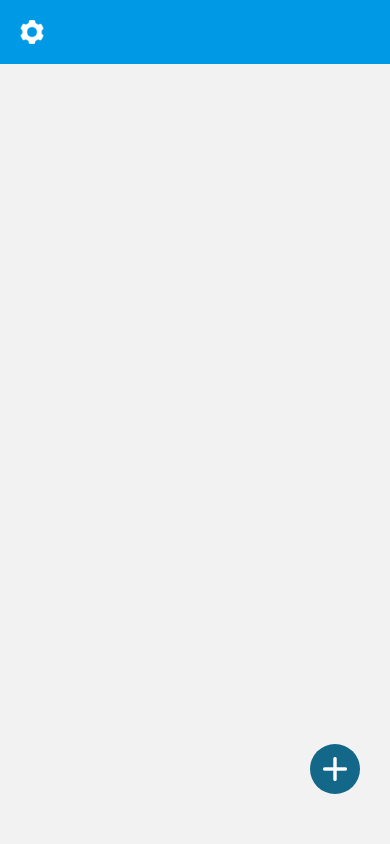
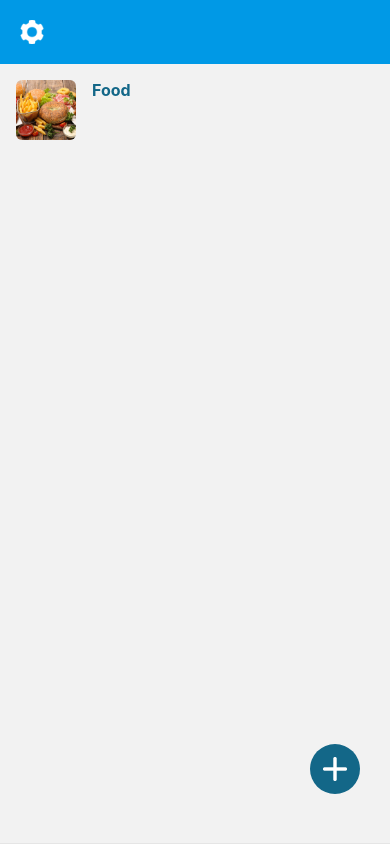
Before and after one commit to httpsGabrielle/nadaGostoso, a React Native app: screen /Recipes in a window 390 px wide. Built offline with nearby package versions, Linux system fonts and the light colour scheme.

Commit message:
first commit

```diff
--- a/src/pages/Recipes.jsx
+++ b/src/pages/Recipes.jsx
@@ -9,8 +9,11 @@ export default function Recipes() {
         <View style={styles.body}>
             <Header/>
             <View style={styles.container}>
-                <View>
-
+                <View style={styles.containerfood}>
+                    <Image style={styles.img} source={require('../../assets/food.jpg')}/>
+                    <View>
+                        <Text style={styles.title}>Food</Text>
+                    </View>
                 </View>
                 <TouchableOpacity style={styles.btn}>
                     <Image style={styles.icons} source={require('../../assets/plus.png')}/>
@@ -26,10 +29,7 @@ const styles = StyleSheet.create({
         height: '100%'
     },
     container: {
-        flex: 1,
-        justifyContent: 'center',
-        alignItems: 'center',
-        padding: 34
+        flex: 1
     },
     btn:{
         position: 'absolute',
@@ -46,5 +46,24 @@ const styles = StyleSheet.create({
         width: 24,
         height: 24,
         resizeMode: 'contain'
+    },
+    img:{
+        width: 60,
+        height: 60,
+        borderRadius: 6,
+        marginRight: 16
+    },
+    containerfood:{
+        borderBottomColor: "#E5E5E5",
+        borderBottomWidth: 1,
+        width: '100%',
+        padding: 16,
+        flex: 1,
+        flexDirection: 'row'
+    },
+    title:{
+        fontSize: 16,
+        fontWeight: 'bold',
+        color: '#136788'
     }
 });
```
Also changed, not shown: assets/food.jpg (added).
